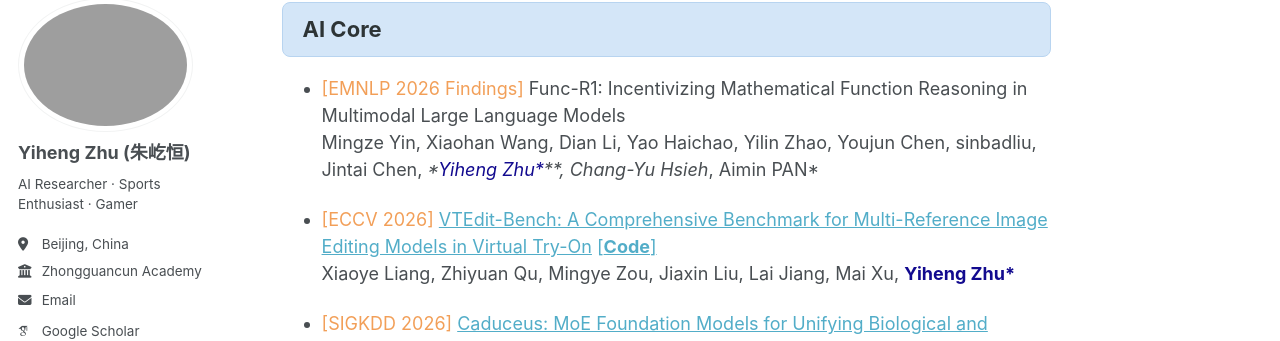
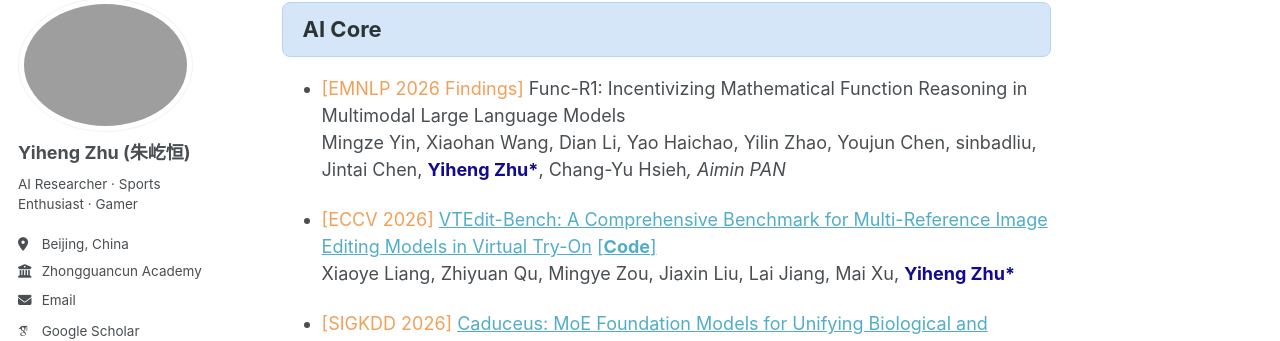
Before and after one commit to derrickzhu147/derrickzhu147.github.io, a Jekyll site: the page built from _pages/pub.md, in a window 1280 px wide and 900 px high, scrolled down 1234 px. Shown: the part 101-442 px from the top of the window. Built offline with Jekyll 4.4.1, drawn with Linux system fonts in a browser that asks for light colours; some web fonts are replaced; our own code applies the rules of GitHub Pages for plain Markdown files.

Commit message:
Update pub.md

```diff
--- a/_pages/pub.md
+++ b/_pages/pub.md
@@ -57,13 +57,13 @@ AI Core
 
 - <span style="color:#F29F58;">[EMNLP 2026 Findings]</span>
   Func-R1: Incentivizing Mathematical Function Reasoning in Multimodal Large Language Models
-  Mingze Yin, Xiaohan Wang, Dian Li, Yao Haichao, Yilin Zhao, Youjun Chen, sinbadliu, Jintai Chen, **<span style="color:#120A8F;">Yiheng Zhu*</span>**, Chang-Yu Hsieh*, Aimin PAN*
+  Mingze Yin, Xiaohan Wang, Dian Li, Yao Haichao, Yilin Zhao, Youjun Chen, sinbadliu, Jintai Chen, **<span style="color:#120A8F;">Yiheng Zhu\*</span>**, Chang-Yu Hsieh*, Aimin PAN*
 
 
 - <span style="color:#F29F58;">[ECCV 2026]</span>
   [VTEdit-Bench: A Comprehensive Benchmark for Multi-Reference Image Editing Models in Virtual Try-On](https://arxiv.org/abs/2603.11734)
   [\[**Code**\]](https://github.com/Hiuyee124/VTEdit-Bench)
-  Xiaoye Liang, Zhiyuan Qu, Mingye Zou, Jiaxin Liu, Lai Jiang, Mai Xu, **<span style="color:#120A8F;">Yiheng Zhu*</span>**
+  Xiaoye Liang, Zhiyuan Qu, Mingye Zou, Jiaxin Liu, Lai Jiang, Mai Xu, **<span style="color:#120A8F;">Yiheng Zhu\*</span>**
 
 
 - <span style="color:#F29F58;">[SIGKDD 2026]</span>
```
